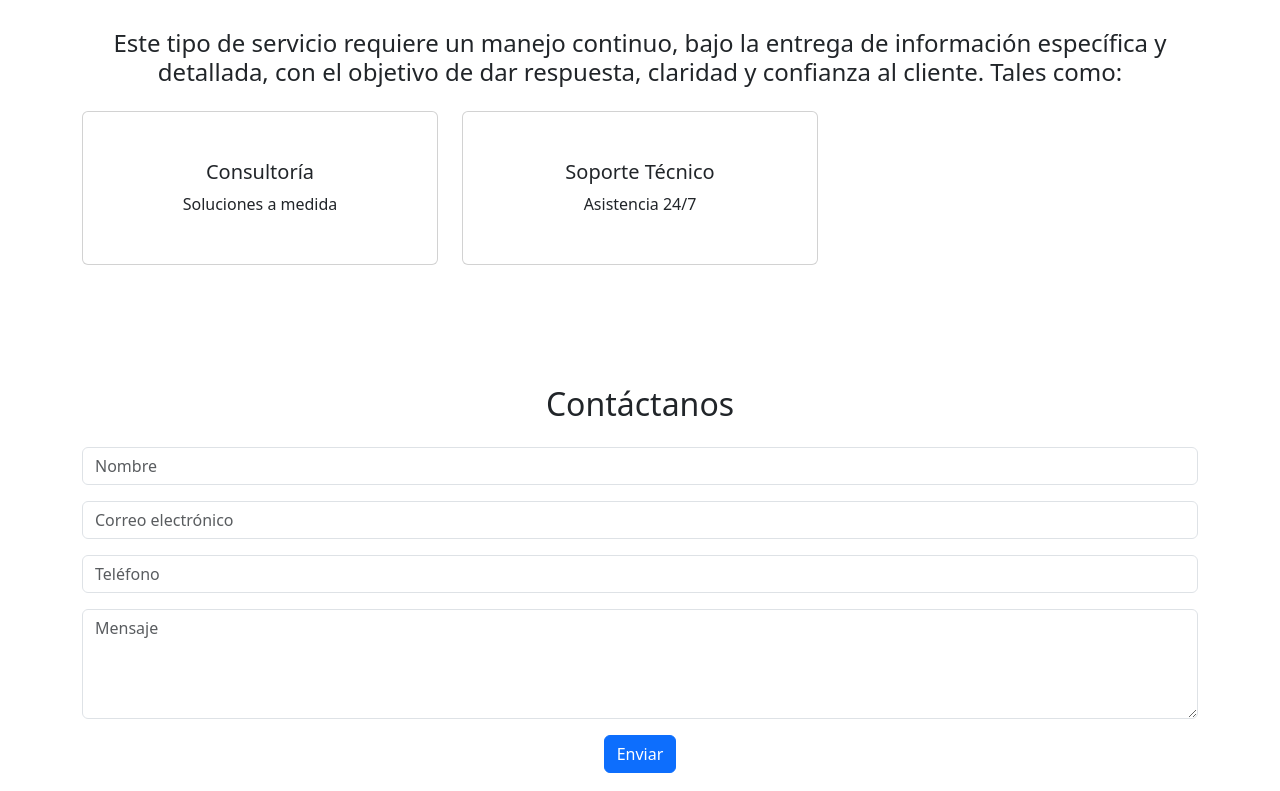
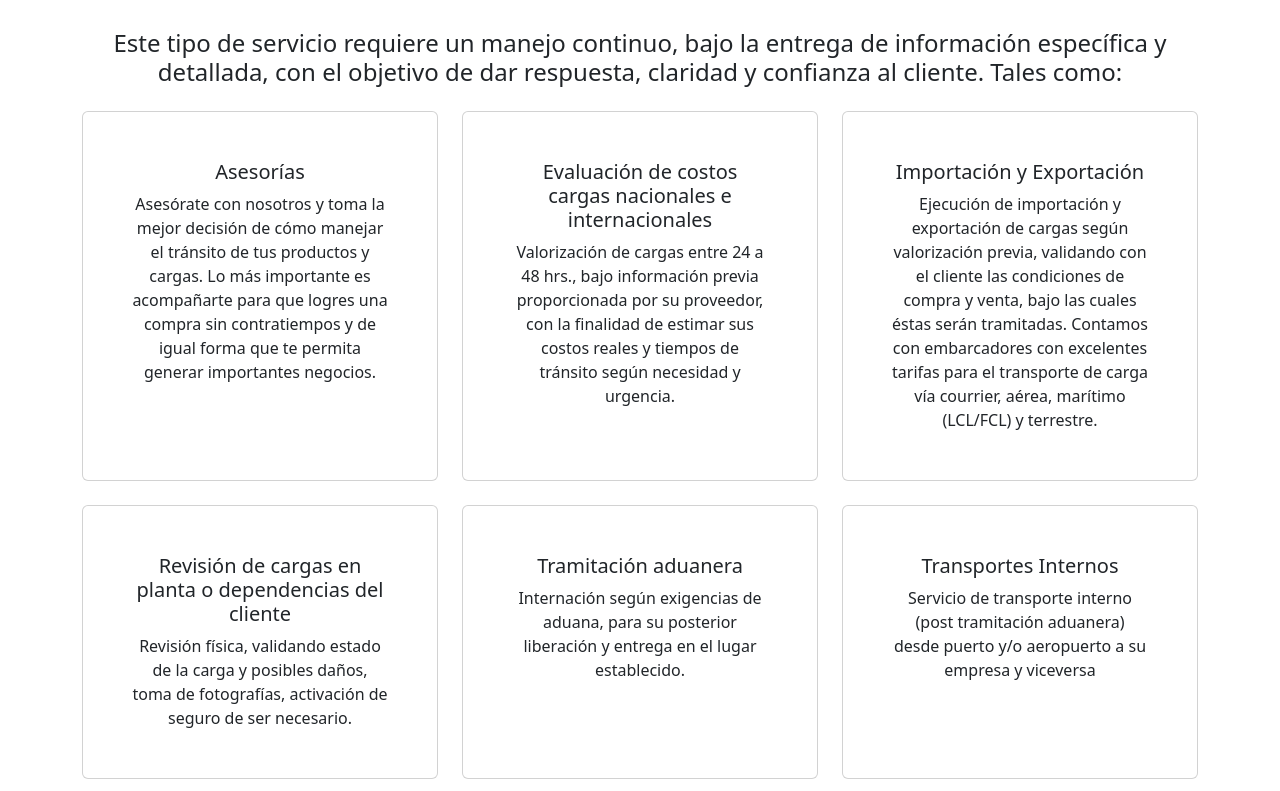
Before and after one commit to diegocmd20/Gajadacomex, a Vue app: page / in a window 1280 px wide. Shown: the part 969-1760 px from the top of the page. Built offline with nearby package versions, Linux system fonts and the light colour scheme.

Commit message:
ServiciosPreview.vue info added in App.vue

```diff
--- a/src/App.vue
+++ b/src/App.vue
@@ -27,13 +27,14 @@ export default {
       scrolledNav: false,
       scrollTop: false,
       serviciosPrincipales: [
-        { id: 1, titulo: 'Consultoría', descripcion: 'Soluciones a medida' },
-        { id: 2, titulo: 'Soporte Técnico', descripcion: 'Asistencia 24/7' }
+        { titulo: 'Asesorías', descripcion: 'Asesórate con nosotros y toma la mejor decisión de cómo manejar el tránsito de tus productos y cargas. Lo más importante es acompañarte para que logres una compra sin contratiempos y de igual forma que te permita generar importantes negocios.' },
+        { titulo: 'Evaluación de costos cargas nacionales e internacionales', descripcion: 'Valorización de cargas entre 24 a 48 hrs., bajo información previa proporcionada por su proveedor, con la finalidad de estimar sus costos reales y tiempos de tránsito según necesidad y urgencia.' },
+        { titulo: 'Importación y Exportación', descripcion: 'Ejecución de importación y exportación de cargas según valorización previa, validando con el cliente las condiciones de compra y venta, bajo las cuales éstas serán tramitadas. Contamos con embarcadores con excelentes tarifas para el transporte de carga vía courrier, aérea, marítimo (LCL/FCL) y terrestre.' },
+        { titulo: 'Revisión de cargas en planta o dependencias del cliente', descripcion: 'Revisión física, validando estado de la carga y posibles daños, toma de fotografías, activación de seguro de ser necesario.' },
+        { titulo: 'Tramitación aduanera', descripcion: 'Internación según exigencias de aduana, para su posterior liberación y entrega en el lugar establecido.' },
+        { titulo: 'Transportes Internos', descripcion: 'Servicio de transporte interno (post tramitación aduanera) desde puerto y/o aeropuerto a su empresa y viceversa' }
       ],
-      serviciosCompletos: [
-        { id: 1, titulo: 'Consultoría', descripcion: 'Análisis detallado para mejorar procesos.' },
-        { id: 2, titulo: 'Soporte Técnico', descripcion: 'Servicio técnico especializado y rápido.' }
-      ],
+      serviciosCompletos: [],
       equipoTrabajo: [],
       formulario: {
         nombre: '',
```
